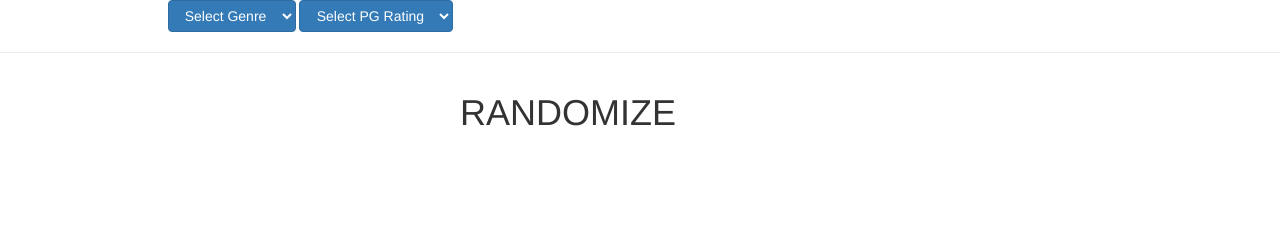
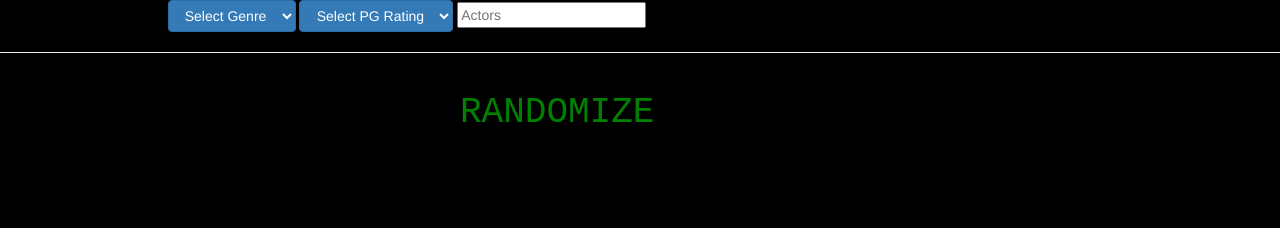
Before and after one commit to AllonSegall/proj, a website: page index.html in a window 1280 px wide. Shown: the top 228 px of the page. Drawn offline with nearby package versions, Linux system fonts and the light colour scheme.

Commit message:
background

```diff
--- a/index.html
+++ b/index.html
@@ -24,6 +24,9 @@
               </div> <!-- dropdown PG closer -->
 
             </div> <!-- btn-group closer -->
+            <form class="actors_search">
+              <input type="text" name="Actors" placeholder="Actors" ng-model="actors">
+            </form>
           </div> <!-- col closer -->
         </div> <!-- row closer -->
       </div> <!-- container closer -->
@@ -34,7 +37,7 @@
     <div class="container">
       <div class="row">
         <div class="col-md-2 col-md-offset-4">
-          <h1>RANDOMIZE</h1>
+          <h1 class="main_head">RANDOMIZE</h1>
           <button type="button" class="btn btn-link" ng-click="btnRand()">
             <a href="javascript:void(0);">
               <img class="btn-img" src="http://cdn.mysitemyway.com/etc-mysitemyway/icons/legacy-previews/icons/glossy-black-icons-sports-hobbies/044485-glossy-black-icon-sports-hobbies-film-reel.png">
@@ -65,11 +68,10 @@
     <script type="text/javascript" src="node_modules\bootstrap\dist\js\bootstrap.min.js"></script>
     <script src="node_modules/angular/angular.min.js"></script>
     <script type="text/javascript" src="app.js"></script>
-<<<<<<< HEAD
+
     <!-- <script src="app.js"></script> -->
-=======
+
     <script src="app.js"></script>
->>>>>>> 17b8e9b4a59306e4d99ed10c2b3879325b70a443
     <script src="movies_service.js"></script>
     <script src="movies_controller.js"></script>
   </body>
--- a/style.css
+++ b/style.css
@@ -49,6 +49,16 @@ a:active {
 .dropdownPG{
   display: inline-block;
 }
+.actors_search{
+  display: inline-block;
+}
+.main_head{
+  color: green;
+  font-family: monospace;
+}
+body{
+  background-color: black;
+}
 
 
 
```
